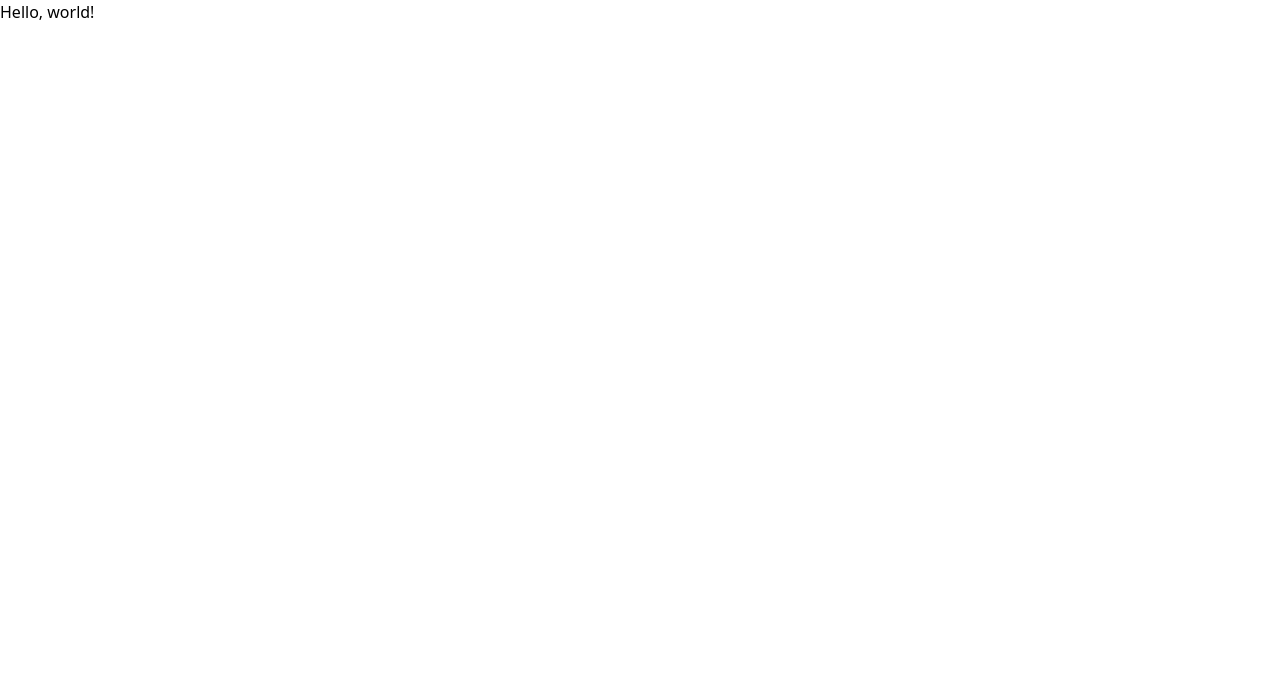
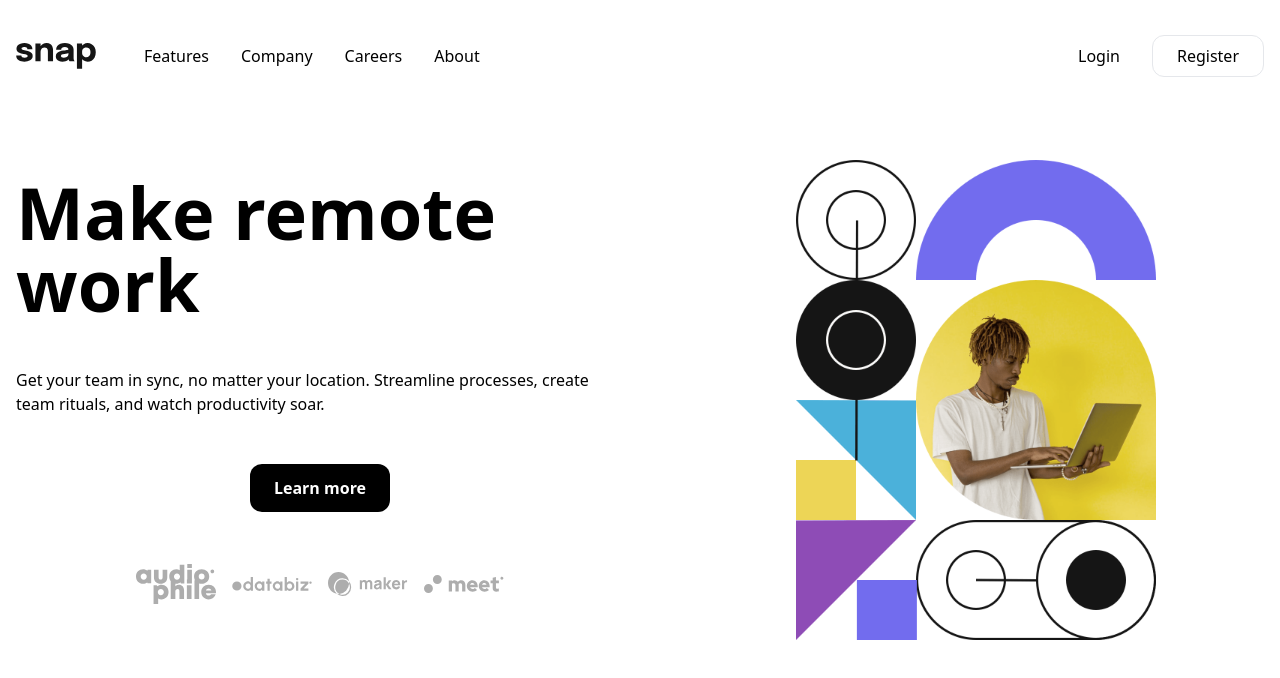
Before and after one commit to dominikrubroeder/intro-section-with-dropdown-navigation-website, a Next.js app: page / in a window 1280 px wide. Shown: the top 678 px of the page. Built offline with nearby package versions, Linux system fonts and the light colour scheme.

Commit message:
Continue working on creating the UI

```diff
--- a/pages/index.tsx
+++ b/pages/index.tsx
@@ -1,5 +1,6 @@
 import type { NextPage } from 'next';
 import Head from 'next/head';
+import Image from 'next/image';
 
 const Home: NextPage = () => {
   return (
@@ -13,7 +14,94 @@ const Home: NextPage = () => {
         <link rel="icon" href="/images/favicon-32x32.png" />
       </Head>
 
-      <main>Hello, world!</main>
+      <header className="fixed top-0 left-0 w-full bg-white p-4 flex items-center justify-between">
+        <div className="flex items-center gap-12">
+          <div className="relative w-20 h-20">
+            <Image
+              src="/images/logo.svg"
+              className="object-contain"
+              alt="Logo"
+              layout="fill"
+            />
+          </div>
+          <nav>
+            <ul className="flex items-center gap-8">
+              <li>Features</li>
+              <li>Company</li>
+              <li>Careers</li>
+              <li>About</li>
+            </ul>
+          </nav>
+        </div>
+
+        <div className="flex items-center gap-2">
+          <button className="py-2 px-6">Login</button>
+          <button className="py-2 px-6 border rounded-xl">Register</button>
+        </div>
+      </header>
+
+      <main className="flex flex-col gap-8 sm:flex-row-reverse sm:min-h-screen sm:items-center sm:justify-center">
+        <div className="relative w-full h-[45vh] sm:h-[60vh] sm:flex-1">
+          <Image
+            src="/images/image-hero-desktop.png"
+            alt="Hero"
+            className="object-contain"
+            layout="fill"
+          />
+        </div>
+
+        <div className="grid gap-8 p-4 sm:flex-1">
+          <div className="grid gap-4 text-center sm:gap-12 sm:text-left">
+            <h1 className="text-4xl font-bold sm:text-7xl">Make remote work</h1>
+            <p>
+              Get your team in sync, no matter your location. Streamline
+              processes, create team rituals, and watch productivity soar.
+            </p>
+
+            <button className="text-white rounded-xl font-bold px-6 py-3 bg-black m-auto">
+              Learn more
+            </button>
+          </div>
+
+          <div className="flex items-center justify-center gap-4">
+            <div className="relative w-20 h-20">
+              <Image
+                src="/images/client-audiophile.svg"
+                alt="Client audiophile"
+                layout="fill"
+                className="object-contain"
+              />
+            </div>
+
+            <div className="relative w-20 h-20">
+              <Image
+                src="/images/client-databiz.svg"
+                alt="Client databiz"
+                layout="fill"
+                className="object-contain"
+              />
+            </div>
+
+            <div className="relative w-20 h-20">
+              <Image
+                src="/images/client-maker.svg"
+                alt="Client databiz"
+                layout="fill"
+                className="object-contain"
+              />
+            </div>
+
+            <div className="relative w-20 h-20">
+              <Image
+                src="/images/client-meet.svg"
+                alt="Client databiz"
+                layout="fill"
+                className="object-contain"
+              />
+            </div>
+          </div>
+        </div>
+      </main>
     </div>
   );
 };
```
